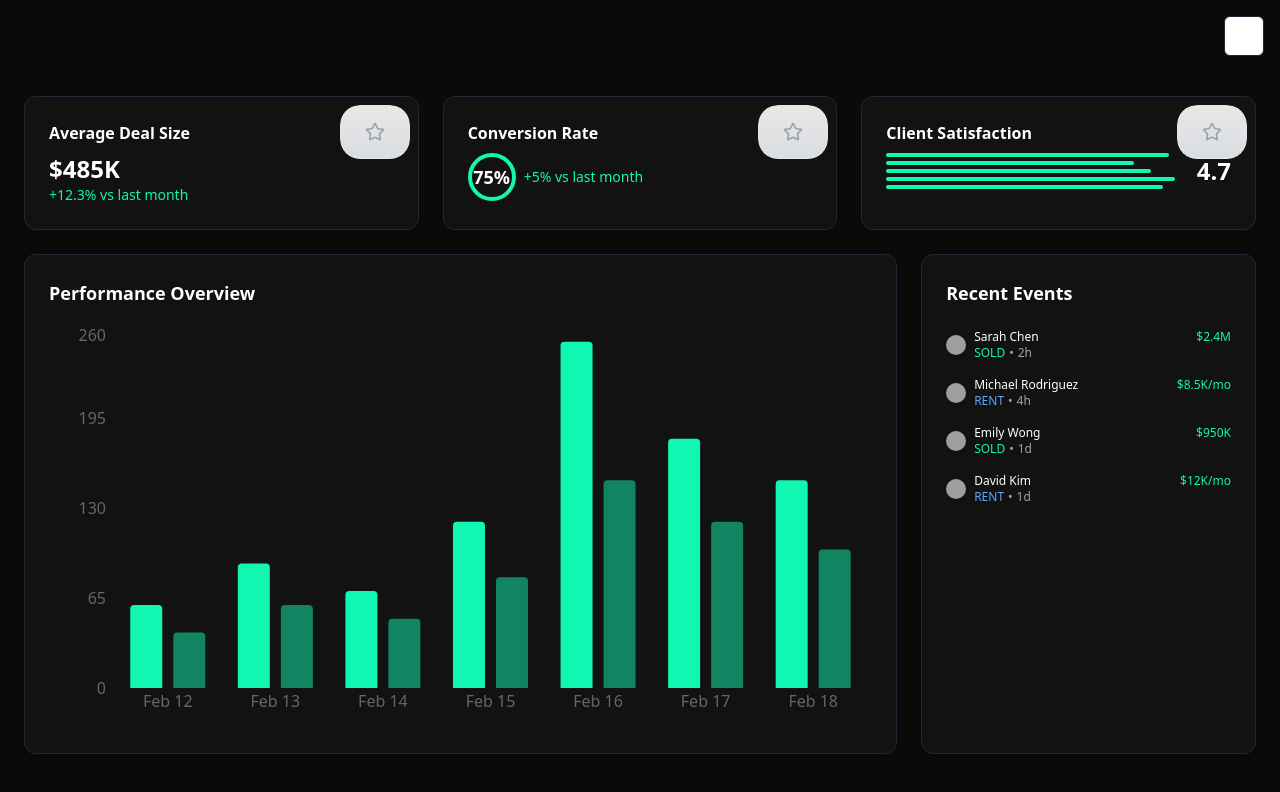
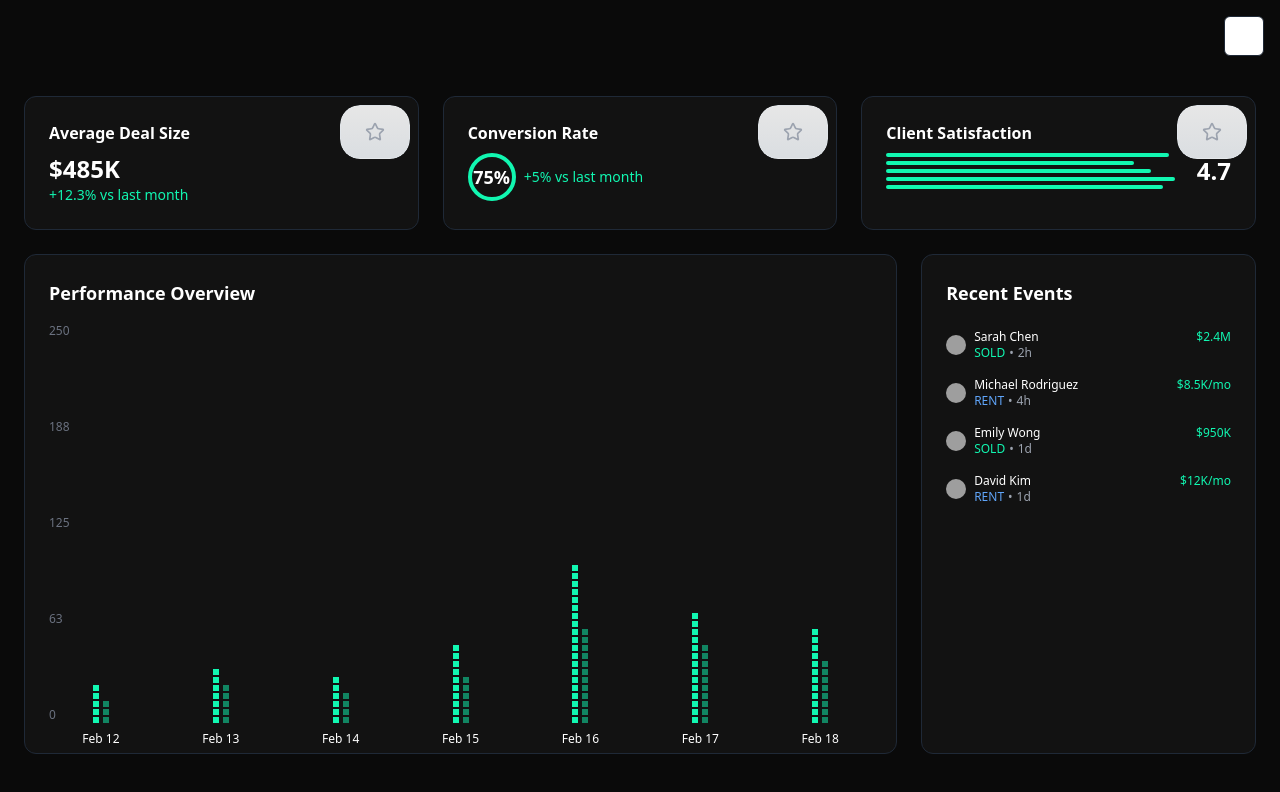
Before and after one commit to lkmariobros/chartopia-wonder-visuals, a React (Vite) app: page / in a window 1280 px wide. Shown: the top 792 px of the page. Built offline with nearby package versions, Linux system fonts and the light colour scheme; grey boxes are pictures that could not be loaded.

Commit message:
Refactor chart visualization
The chart visualization has been refactored.  Further details on the specific changes are not provided in this commit message.

```diff
--- a/src/components/ChartDemo.tsx
+++ b/src/components/ChartDemo.tsx
@@ -1,13 +1,4 @@
-
 import { useState } from 'react';
-import {
-  Bar,
-  BarChart,
-  ResponsiveContainer,
-  Tooltip,
-  XAxis,
-  YAxis
-} from 'recharts';
 import { StarBorder } from './ui/star-border';
 import { StarIcon } from 'lucide-react';
 import { Avatar, AvatarFallback, AvatarImage } from './ui/avatar';
@@ -34,6 +25,16 @@ export default function ChartDemo({ isDarkMode }: ChartDemoProps) {
   const borderColor = isDarkMode ? 'border-gray-800' : 'border-gray-200';
   const textColor = isDarkMode ? 'text-white' : 'text-gray-900';
   const subTextColor = isDarkMode ? 'text-gray-400' : 'text-gray-500';
+
+  const maxValue = Math.max(...data.map(d => Math.max(d.sales, d.rentals)));
+  const pixelSize = 6; // Size of each pixel square
+  const pixelGap = 2; // Gap between pixels
+  const pixelsPerColumn = 20; // Number of pixels in each column
+  const valuePerPixel = maxValue / pixelsPerColumn;
+
+  const getPixelsForValue = (value: number) => {
+    return Math.round(value / valuePerPixel);
+  };
 
   const togglePin = (index: number) => {
     setPinnedCards(prev =>
@@ -139,41 +140,38 @@ export default function ChartDemo({ isDarkMode }: ChartDemoProps) {
       <div className={`grid grid-cols-7 gap-6 ${textColor}`}>
         <div className={`col-span-5 ${bgColor} rounded-xl border ${borderColor} p-6 h-[500px]`}>
           <h2 className="text-lg font-semibold mb-4">Performance Overview</h2>
-          <div className="h-[400px]">
-            <ResponsiveContainer width="100%" height="100%">
-              <BarChart data={data} barGap={0}>
-                <XAxis
-                  dataKey="date"
-                  stroke={isDarkMode ? '#666' : '#888'}
-                  axisLine={false}
-                  tickLine={false}
-                />
-                <YAxis
-                  stroke={isDarkMode ? '#666' : '#888'}
-                  axisLine={false}
-                  tickLine={false}
-                />
-                <Tooltip
-                  contentStyle={{
-                    backgroundColor: isDarkMode ? '#1a1a1a' : '#fff',
-                    border: `1px solid ${isDarkMode ? '#333' : '#e5e7eb'}`,
-                    borderRadius: '8px'
-                  }}
-                />
-                <Bar
-                  dataKey="sales"
-                  fill="#11f7b1"
-                  radius={[4, 4, 0, 0]}
-                  maxBarSize={32}
-                />
-                <Bar
-                  dataKey="rentals"
-                  fill="#11f7b180"
-                  radius={[4, 4, 0, 0]}
-                  maxBarSize={32}
-                />
-              </BarChart>
-            </ResponsiveContainer>
+          <div className="h-[400px] relative flex items-end gap-4 pt-8">
+            {data.map((item, index) => (
+              <div key={index} className="flex-1 flex gap-1 justify-center">
+                <div className="flex flex-col-reverse gap-[2px]">
+                  {Array.from({ length: getPixelsForValue(item.sales) }).map((_, i) => (
+                    <div
+                      key={i}
+                      className="w-[6px] h-[6px] bg-[#11f7b1]"
+                    />
+                  ))}
+                </div>
+                <div className="flex flex-col-reverse gap-[2px]">
+                  {Array.from({ length: getPixelsForValue(item.rentals) }).map((_, i) => (
+                    <div
+                      key={i}
+                      className="w-[6px] h-[6px] bg-[#11f7b180]"
+                    />
+                  ))}
+                </div>
+                <div className="absolute -bottom-6 text-xs text-center w-full">
+                  {item.date}
+                </div>
+              </div>
+            ))}
+            {/* Y-axis labels */}
+            <div className="absolute left-0 top-0 h-full flex flex-col justify-between">
+              {Array.from({ length: 5 }).map((_, i) => (
+                <div key={i} className="text-xs text-gray-500">
+                  {Math.round((maxValue * (4 - i)) / 4)}
+                </div>
+              ))}
+            </div>
           </div>
         </div>
 
```
